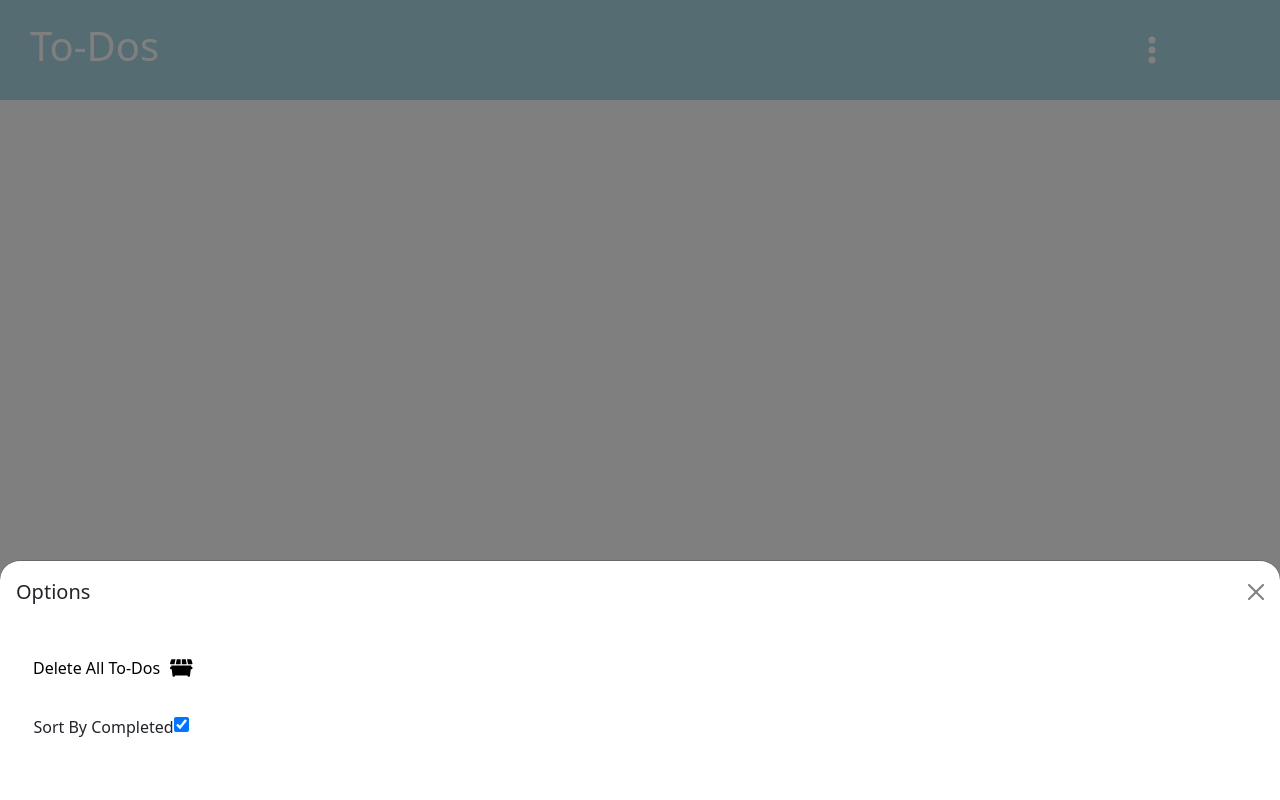
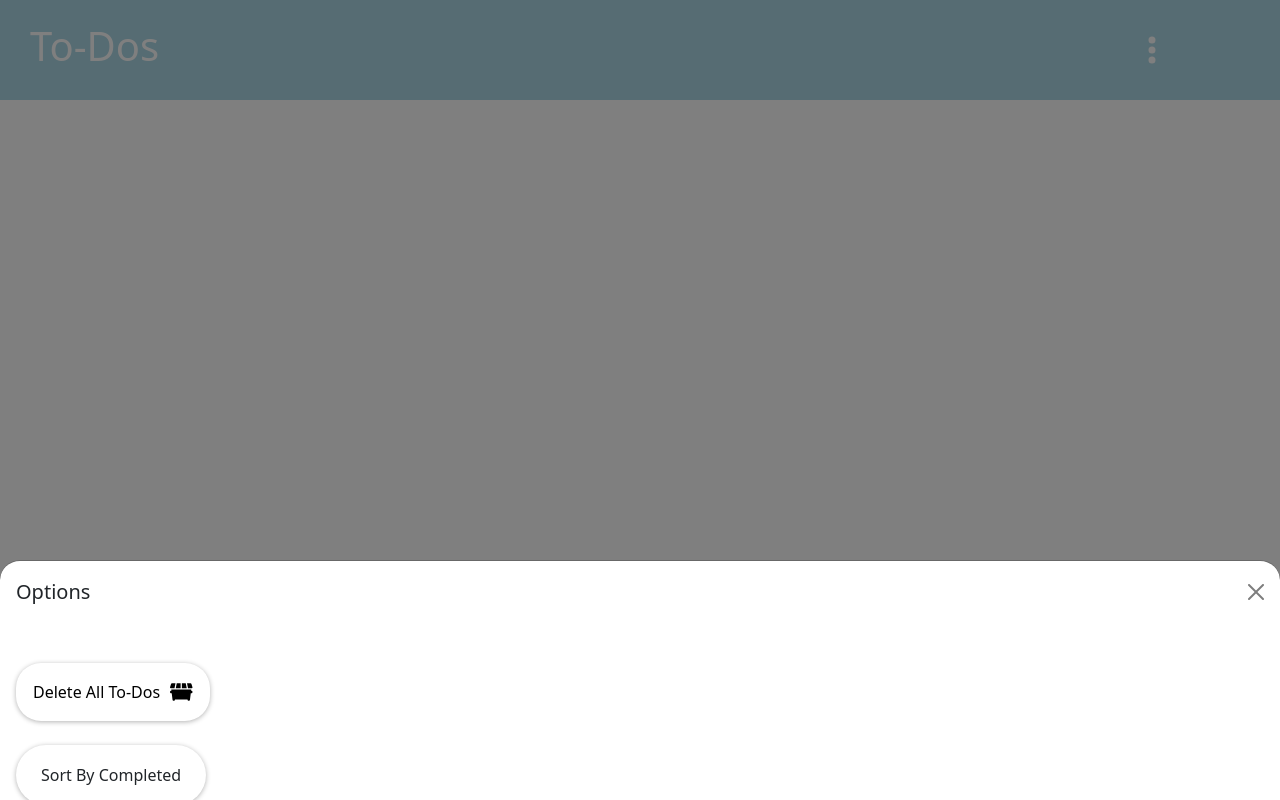
Before and after one commit to cyprste2717218/To-Do-List-App, a React (Create React App) app: page / in a window 1280 px wide. Both pictures are taken after a click on the button 1152 px from the left and 50 px from the top of the page. Built offline with nearby package versions, Linux system fonts and the light colour scheme.

Commit message:
chore: added boxShadow prop to buttons in more optione menu and replaced sorting by checked option checkbox with toggle

```diff
--- a/package.json
+++ b/package.json
@@ -13,10 +13,11 @@
     "@testing-library/user-event": "^13.5.0",
     "bootstrap": "^5.2.3",
     "react": "^18.2.0",
+    "react-bootstrap": "^2.10.2",
     "react-dom": "^18.2.0",
     "react-scripts": "5.0.1",
-    "web-vitals": "^2.1.4",
-    "react-bootstrap": "^2.10.2"
+    "react-switch": "^7.0.0",
+    "web-vitals": "^2.1.4"
   },
   "scripts": {
     "start": "react-scripts start",
--- a/src/App.js
+++ b/src/App.js
@@ -44,10 +44,12 @@ const ToDoApp = () => {
                     <Offcanvas.Title>Options</Offcanvas.Title>
                 </Offcanvas.Header>
                 <Offcanvas.Body>
+                    <br></br>
                    <DeleteAllToDosButton
                      setAllToDos={setAllToDos}
                      allToDos={allToDos}
                    />
+                   <br></br>
                    <SortingByCompletionButton
                     setSortStatus={setSortStatus}
                     sortStatus={sortStatus}
--- a/src/components/SortingByCompletionButton.js
+++ b/src/components/SortingByCompletionButton.js
@@ -1,10 +1,15 @@
 import React from 'react';
+import Switch from "react-switch";
 
 const SortingByCompletionButton = ({sortStatus, setSortStatus}) => {
     return (
         <div id='sortingByCompletionButton'>
-            <p style={{marginTop: '18px'}}>Sort By Completed</p>
-            <input style={{width: '15px', height: '15px', marginTop: '20px'}} type='checkbox' checked={sortStatus} onChange={e => setSortStatus(e.target.checked)} />
+            <label>
+                <p style={{marginTop: '18px'}}>Sort By Completed</p>
+                 <Switch checked={sortStatus} onChange={e => setSortStatus(e)} />
+            </label>
+
+
         </div>
 
     );
--- a/src/styles.css
+++ b/src/styles.css
@@ -36,6 +36,7 @@ h1 {
     border: 0px solid;
     padding: 17px;
     border-radius: 25px;
+    box-shadow: 0px 1px 5px rgba(0, 0, 0, 0.3)
 }
 
 #deleteAllToDosButton:hover {
@@ -70,4 +71,5 @@ h1 {
     width: 190px;
     height: 60px;
     border-radius: 30px;
+    box-shadow: 0px 1px 5px rgba(0, 0, 0, 0.3)
 }
```
Also changed, not shown: 1 other file (tests, documents, lock files or other folders).
